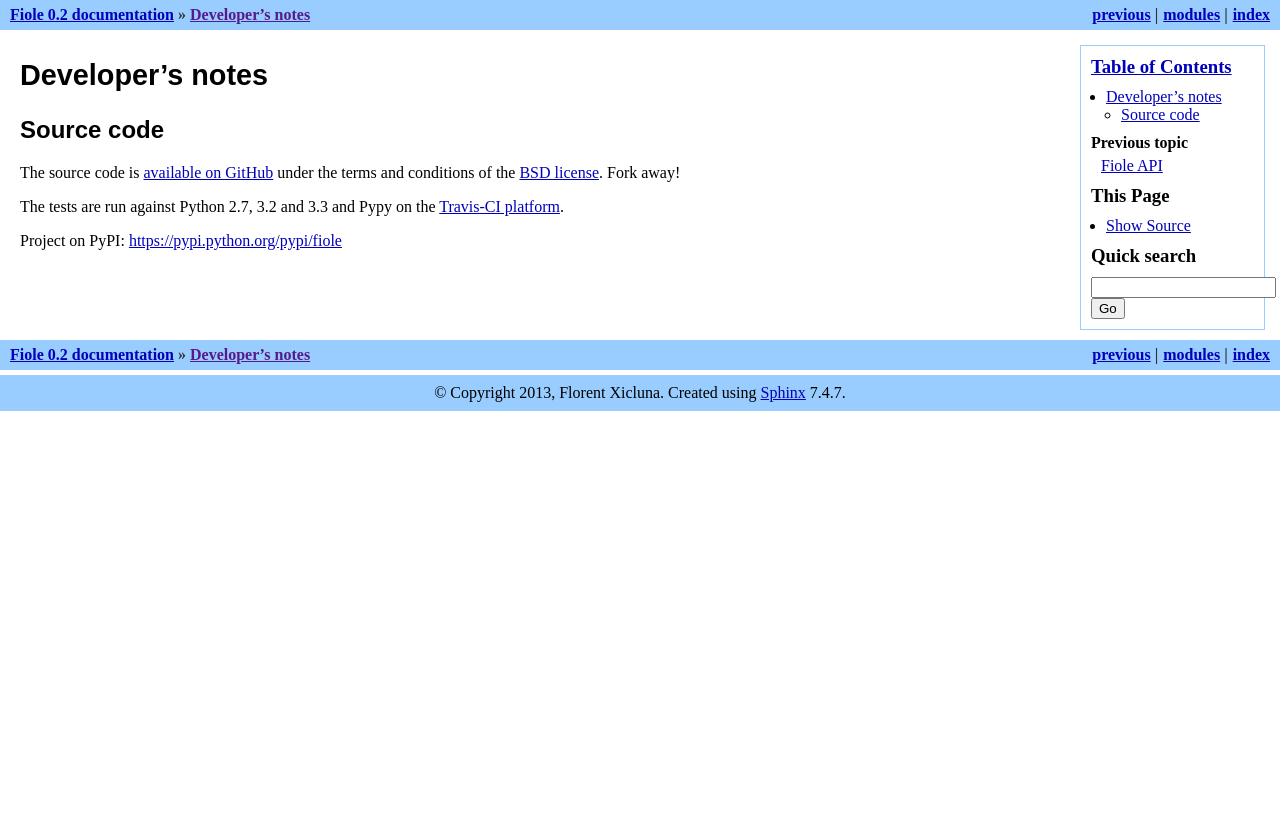
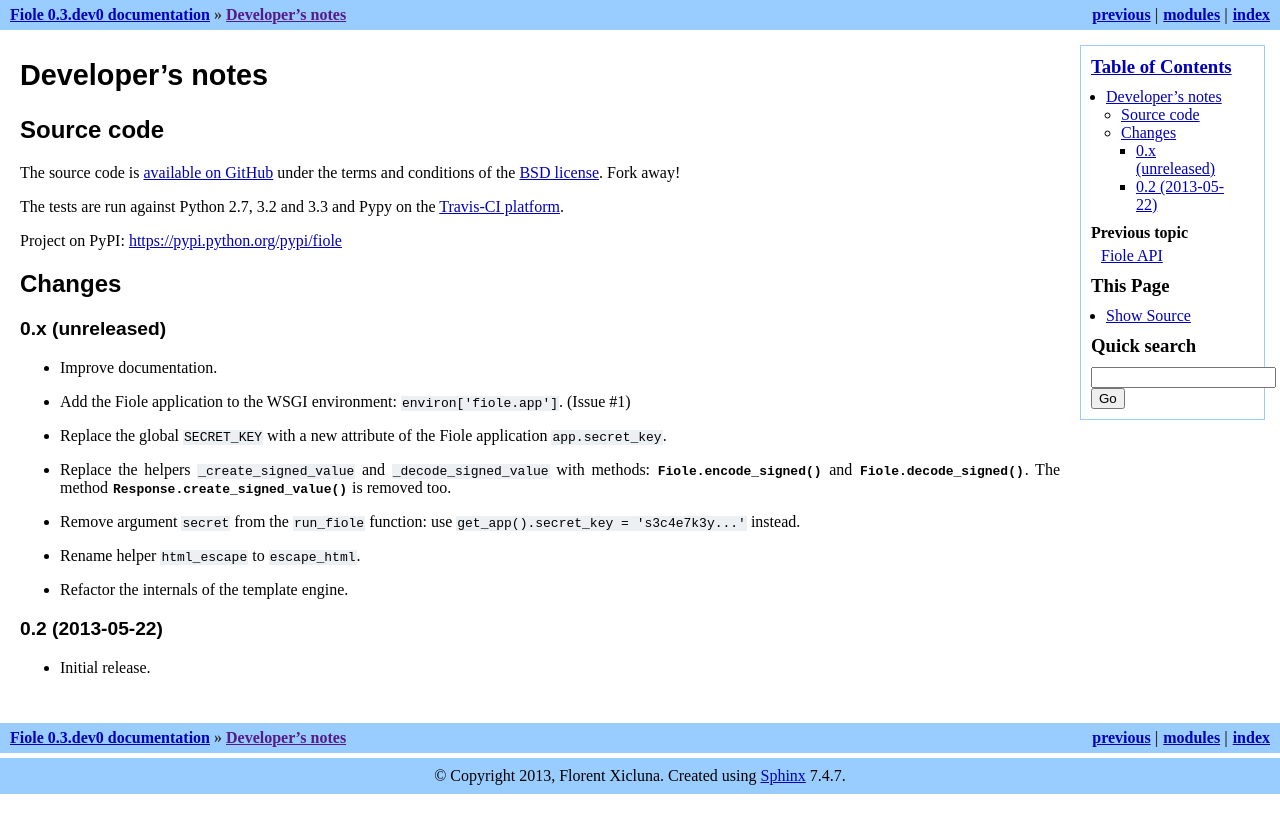
Before and after one commit to florentx/fiole, a Sphinx documentation site: the page built from docs/developer.rst, in a window 1280 px wide. Shown: the top 833 px of the page. Built offline with Sphinx 7.4.7, drawn with Linux system fonts in a browser that asks for light colours.

Commit message:
List the changes since 0.2

```diff
--- /dev/null
+++ b/CHANGES.rst
@@ -0,0 +1,32 @@
+Changelog
+=========
+
+.. currentmodule:: fiole
+
+0.x (unreleased)
+~~~~~~~~~~~~~~~~
+
+* Improve documentation.
+
+* Add the Fiole application to the WSGI environment:
+  ``environ['fiole.app']``.  (Issue #1)
+
+* Replace the global ``SECRET_KEY`` with a new attribute of
+  the Fiole application ``app.secret_key``.
+
+* Replace the helpers ``_create_signed_value`` and ``_decode_signed_value``
+  with methods: :meth:`Fiole.encode_signed` and :meth:`Fiole.decode_signed`.
+  The method :meth:`Response.create_signed_value` is removed too.
+
+* Remove argument ``secret`` from the ``run_fiole`` function: use
+  ``get_app().secret_key = 's3c4e7k3y...'`` instead.
+
+* Rename helper ``html_escape`` to ``escape_html``.
+
+* Refactor the internals of the template engine.
+
+
+0.2 (2013-05-22)
+~~~~~~~~~~~~~~~~
+
+* Initial release.
--- a/docs/developer.rst
+++ b/docs/developer.rst
@@ -14,3 +14,10 @@ platform <http://travis-ci.org/florentx/fiole>`_.
 Project on PyPI: https://pypi.python.org/pypi/fiole
 
 .. _available on GitHub: https://github.com/florentx/fiole
+
+
+Changes
+-------
+
+.. include:: ../CHANGES.rst
+   :start-line: 3
--- a/fiole.py
+++ b/fiole.py
@@ -39,7 +39,7 @@ except ImportError:   # Python 2
 DEFAULT_BIND = {'host': '127.0.0.1', 'port': 8080}
 MAIN_MODULE = '__main__'
 
-__version__ = '0.2'
+__version__ = '0.3.dev0'
 __all__ = ['HTTPError', 'BadRequest', 'Forbidden', 'NotFound',  # HTTP errors
            'MethodNotAllowed', 'InternalServerError', 'Redirect',
            # Base classes
```
